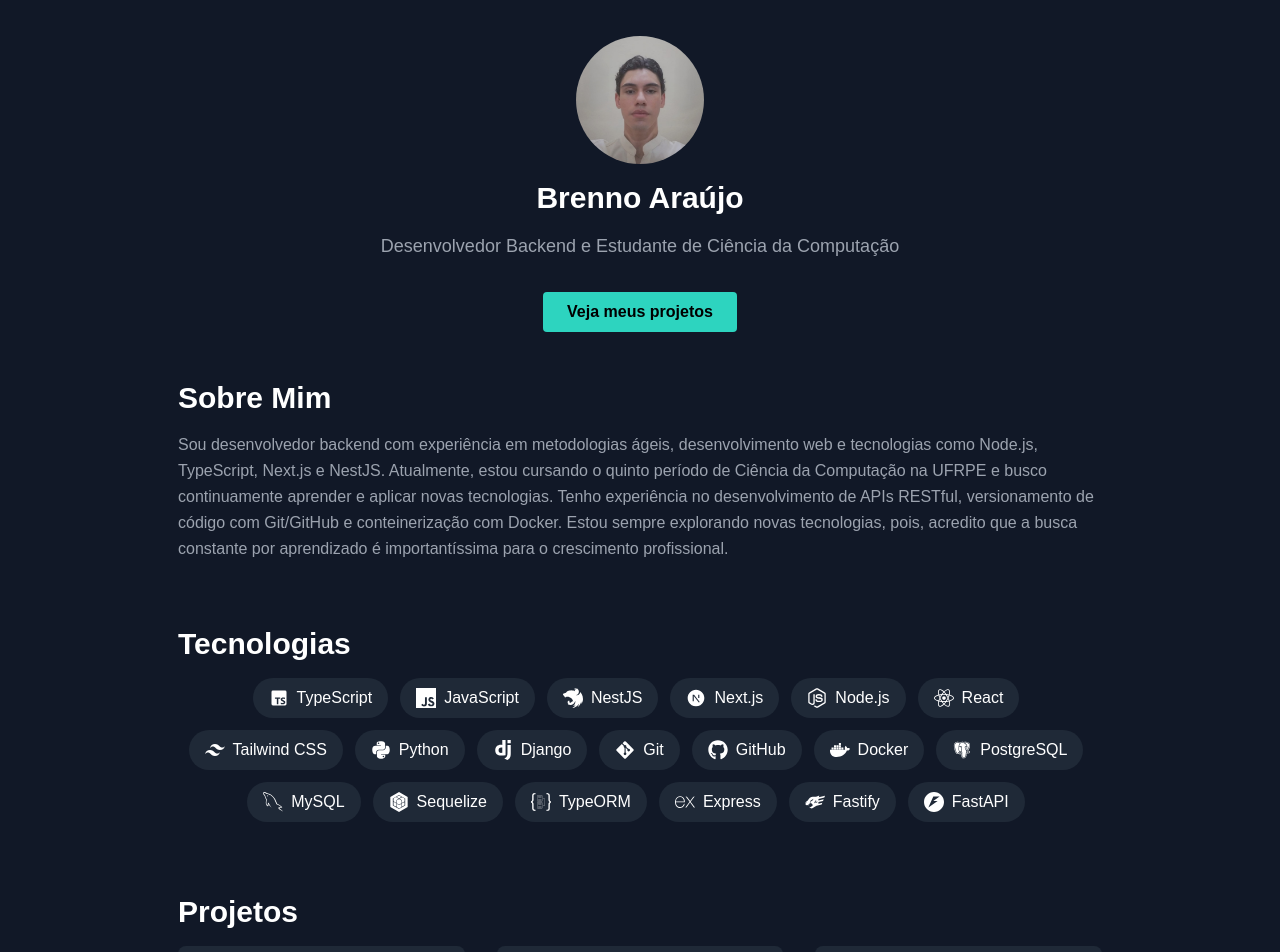
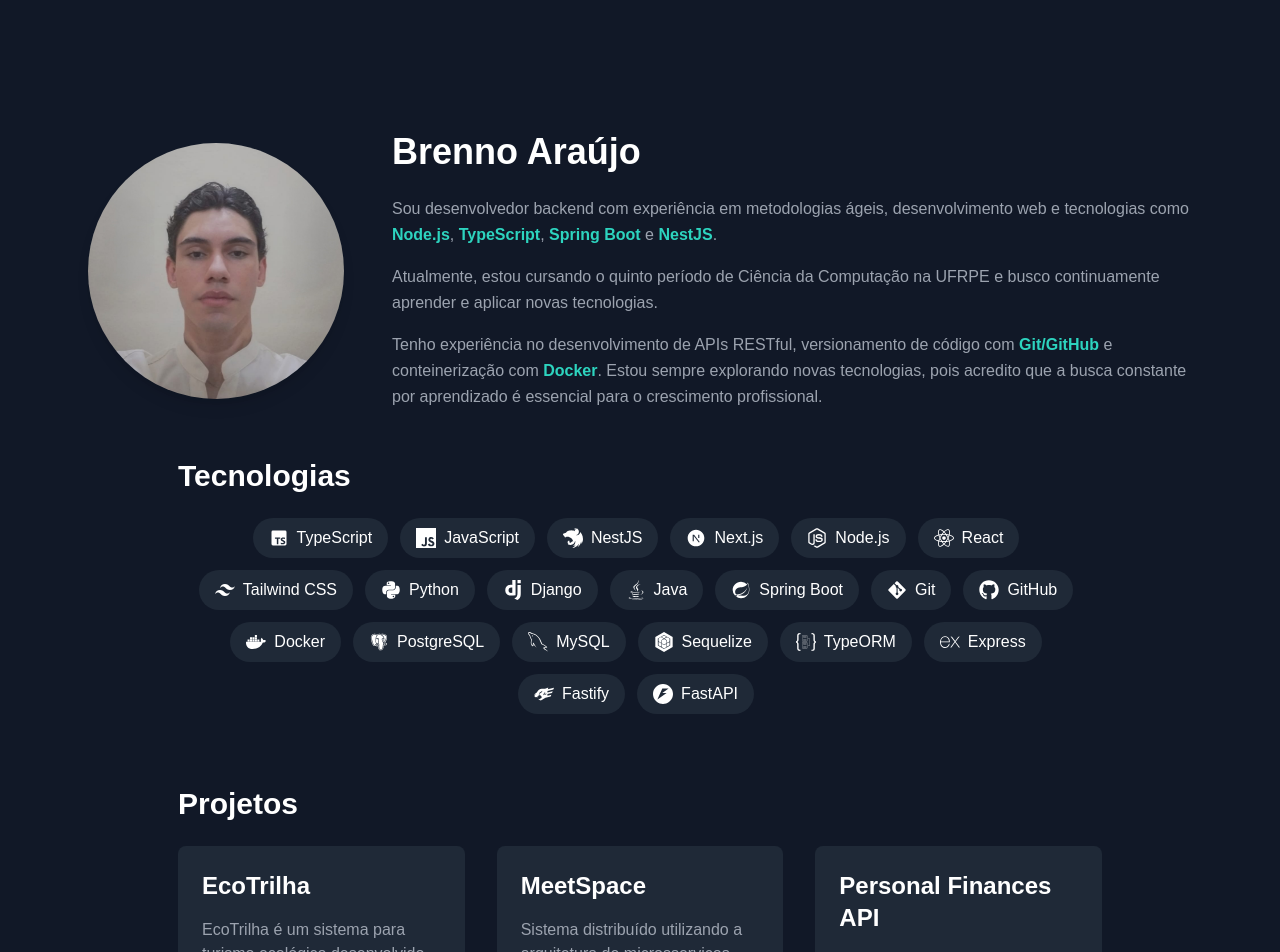
Before and after one commit to brenno-araujo25/portfolio, a Next.js app: page / in a window 1280 px wide. Shown: the part 60-1012 px from the top of the page. Built offline with nearby package versions, Linux system fonts and the light colour scheme.

Commit message:
refactor: update About section layout and content, remove old header link, and enhance Technologies component with new technologies

```diff
--- a/components/About.tsx
+++ b/components/About.tsx
@@ -1,13 +1,26 @@
 export default function About() {
     return (
-        <section id="about" className="mt-12 scroll-mt-24">
-          <h3 className="text-3xl font-bold mb-4">Sobre Mim</h3>
-          <p className="text-gray-400 leading-relaxed mx-auto">
-            Sou desenvolvedor backend com experiência em metodologias ágeis, desenvolvimento web e tecnologias como Node.js, TypeScript, Next.js e NestJS.
-            Atualmente, estou cursando o quinto período de Ciência da Computação na UFRPE e busco continuamente aprender e aplicar novas tecnologias.
-            Tenho experiência no desenvolvimento de APIs RESTful, versionamento de código com Git/GitHub e conteinerização com Docker.
-            Estou sempre explorando novas tecnologias, pois, acredito que a busca constante por aprendizado é importantíssima para o crescimento profissional.
-          </p>
+        <section id="home" className="flex items-center bg-gray-900 text-white md:mt-12">
+            <div className="container mx-auto max-w-6xl flex flex-col md:flex-row items-center px-6 gap-12">
+                <img
+                    src="/profile.png"
+                    alt="Foto de perfil"
+                    className="w-48 h-48 rounded-full shadow-lg md:w-64 md:h-64"
+                />
+
+                <div className="text-gray-400 leading-relaxed text-left">
+                    <h1 className="text-4xl font-bold mb-6 text-white">Brenno Araújo</h1>
+                        <p className="mb-4">
+                            Sou desenvolvedor backend com experiência em metodologias ágeis, desenvolvimento web e tecnologias como <span className="text-teal-400 font-semibold">Node.js</span>, <span className="text-teal-400 font-semibold">TypeScript</span>, <span className="text-teal-400 font-semibold">Spring Boot</span> e <span className="text-teal-400 font-semibold">NestJS</span>.
+                        </p>
+                        <p className="mb-4">
+                            Atualmente, estou cursando o quinto período de Ciência da Computação na UFRPE e busco continuamente aprender e aplicar novas tecnologias.
+                        </p>
+                        <p>
+                            Tenho experiência no desenvolvimento de APIs RESTful, versionamento de código com <span className="text-teal-400 font-semibold">Git/GitHub</span> e conteinerização com <span className="text-teal-400 font-semibold">Docker</span>. Estou sempre explorando novas tecnologias, pois acredito que a busca constante por aprendizado é essencial para o crescimento profissional.
+                        </p>
+                    </div>
+            </div>
         </section>
     );
 }
--- a/components/Header.tsx
+++ b/components/Header.tsx
@@ -3,7 +3,6 @@
 
 const navItens = [
     { label: "Início", href: "#home" },
-    { label: "Sobre", href: "#about" },
     { label: "Projetos", href: "#projects" },
     { label: "Contato", href: "#contact" },
     { label: <BsGithub size={24} />, href: "https://github.com/brenno-araujo25", target: "_blank" },
--- a/components/Projects.tsx
+++ b/components/Projects.tsx
@@ -8,7 +8,7 @@
 export default function Projects({ projects }: { projects: IProject[] }) {
     return (
         <section id="projects" className="mt-12 scroll-mt-24">
-            <h3 className="text-3xl font-bold mb-4">Projetos</h3>
+            <h3 className="text-3xl font-bold mb-6">Projetos</h3>
             <div className="grid grid-cols-1 md:grid-cols-2 lg:grid-cols-3 gap-8">
                 {projects.map((project) => (
                     <div key={project.name} className="bg-gray-800 p-6 rounded-lg aspect-[4/3] flex flex-col justify-between">
--- a/components/Tecnologies.tsx
+++ b/components/Tecnologies.tsx
@@ -1,7 +1,7 @@
 import { JSX } from "react";
 import { SiJavascript, SiNestjs, SiSequelize, SiTypeorm, SiExpress, SiFastapi, SiFastify, SiDjango } from "react-icons/si";
-import { BiLogoTypescript, BiLogoPostgresql } from "react-icons/bi";
-import { FaNodeJs, FaReact, FaPython, FaGitAlt, FaGithub, FaDocker } from "react-icons/fa6";
+import { BiLogoTypescript, BiLogoPostgresql, BiLogoSpringBoot } from "react-icons/bi";
+import { FaNodeJs, FaReact, FaPython, FaGitAlt, FaGithub, FaDocker, FaJava } from "react-icons/fa6";
 import { RiNextjsFill, RiTailwindCssFill } from "react-icons/ri";
 import { GrMysql } from "react-icons/gr";
 
@@ -12,6 +12,8 @@
     "Next.js": <RiNextjsFill />,
     React: <FaReact />,
     NestJS: <SiNestjs />,
+    Java: <FaJava />,
+    "Spring Boot": <BiLogoSpringBoot />,
     Python: <FaPython />,
     Django: <SiDjango />,
     Git: <FaGitAlt />,
@@ -31,7 +33,7 @@
 const Tecnologies = ({ tecnologies }: { tecnologies: string[] }) => {
     return (
         <div className="mt-12 scroll-mt-24">
-            <h1 className="text-3xl font-bold mb-4">Tecnologias</h1>
+            <h1 className="text-3xl font-bold mb-6">Tecnologias</h1>
             <ul className="flex flex-wrap justify-center lg:gap-1">
                 {tecnologies.map((tecnology) => (
                     <li
--- a/data/data.ts
+++ b/data/data.ts
@@ -10,6 +10,8 @@
   "Tailwind CSS",
   "Python",
   "Django",
+  "Java",
+  "Spring Boot",
   "Git",
   "GitHub",
   "Docker",
@@ -40,7 +42,17 @@
                     Desenvolvido com Node.js, NestJS, Flask e PostgreSQL, com suporte de conteinerização com Docker.
                     Este sistema pode ser utilizado por empresas para organizar a reserva e uso de salas de reuniões em um escritório.`,
       url: "https://github.com/MeetSpaceUFRPE/meetspace-back",
-      tags: ["Node.js", "NestJS", "Flask", "PostgreSQL", "Docker", "Microsserviços", "Python", "TypeScript", "JavaScript"]
+      tags: ["Node.js", "NestJS", "Docker", "Microsserviços", "Python", "TypeScript", "JavaScript"]
+    },
+    {
+      name: "Personal Finances API",
+      description: `API RESTful desenvolvida com Spring Boot e PostgreSQL para gerenciar finanças pessoais.
+                    Realiza rastreamento de receitas e despesas e relatórios financeiros.
+                    Utiliza autenticação JWT para segurança;
+                    JUnit e Mockito para testes unitários.
+                    Tratamento de exceções e mapeamento utilizando MapStruct`,
+      url: "https://github.com/brenno-araujo25/personal-finances-spring-boot",
+      tags: ["Java", "Spring Boot", "PostgreSQL", "JWT"]
     },
     {
       name: "Blog API",
--- a/pages/index.tsx
+++ b/pages/index.tsx
@@ -17,20 +17,10 @@
 
       <Header />
 
-      <main id="home" className="container mx-auto px-6 py-12 pt-24">
-        <section className="text-center h-70 flex flex-col justify-center items-center">
-          <img
-            src="/profile.png"
-            alt="Foto de perfil"
-            className="rounded-full w-32 h-32 mb-4"
-          />
-          <h2 className="text-3xl font-bold mb-4">Brenno Araújo</h2>
-          <p className="text-lg text-gray-400 mb-8">Desenvolvedor Backend e Estudante de Ciência da Computação</p>
-          <a href="#projects" className="bg-teal-400 hover:bg-teal-500 font-semibold text-black px-6 py-2 rounded">Veja meus projetos</a>
-        </section>
+      <main id="home" className="container mx-auto px-6 py-12 pt-24 mt-12 scroll-mt-12">
+        <About />
 
         <div className="space-y-16 max-w-6xl mx-auto lg:w-3/4">
-          <About />
 
           <Tecnologies tecnologies={tecnologies} />
 
```
